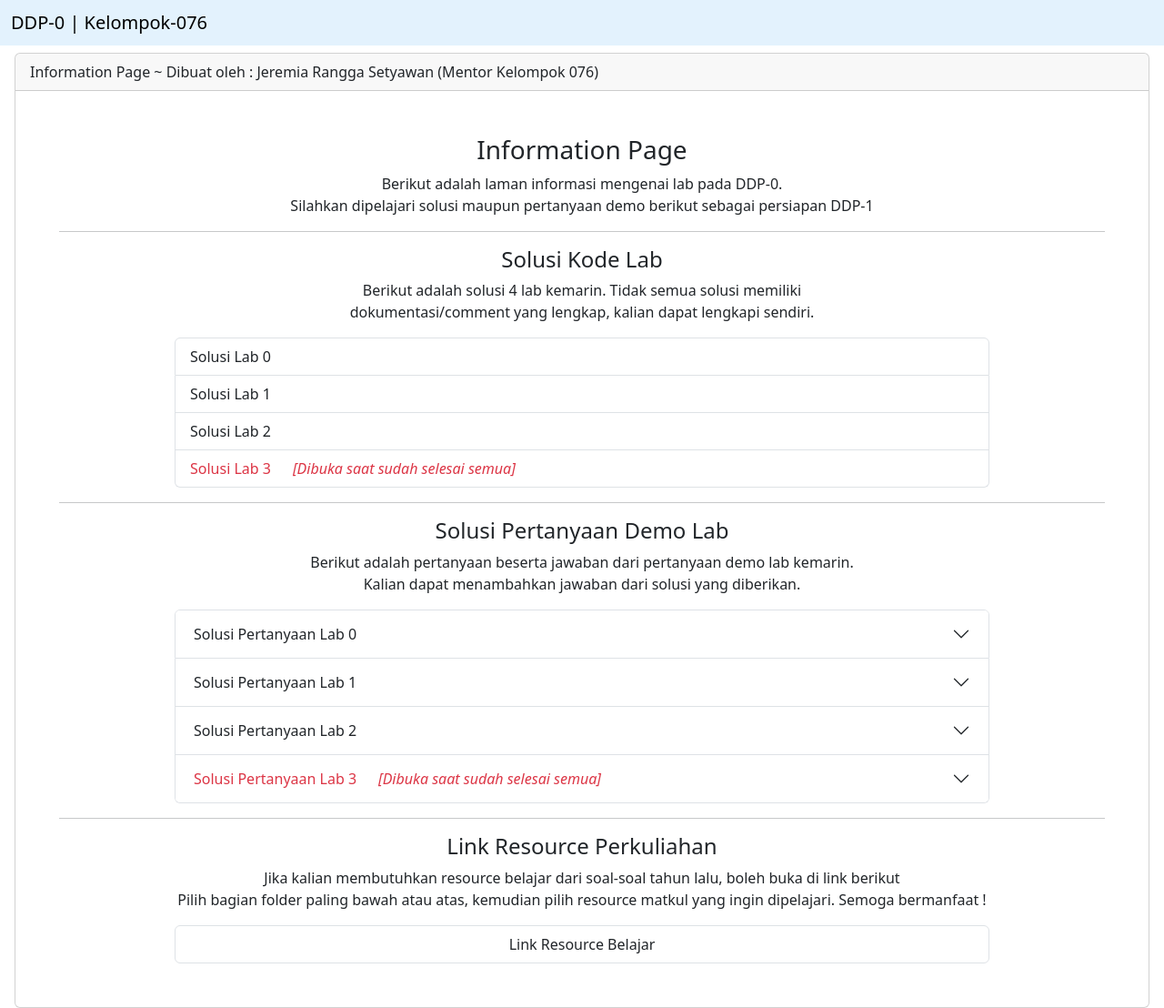
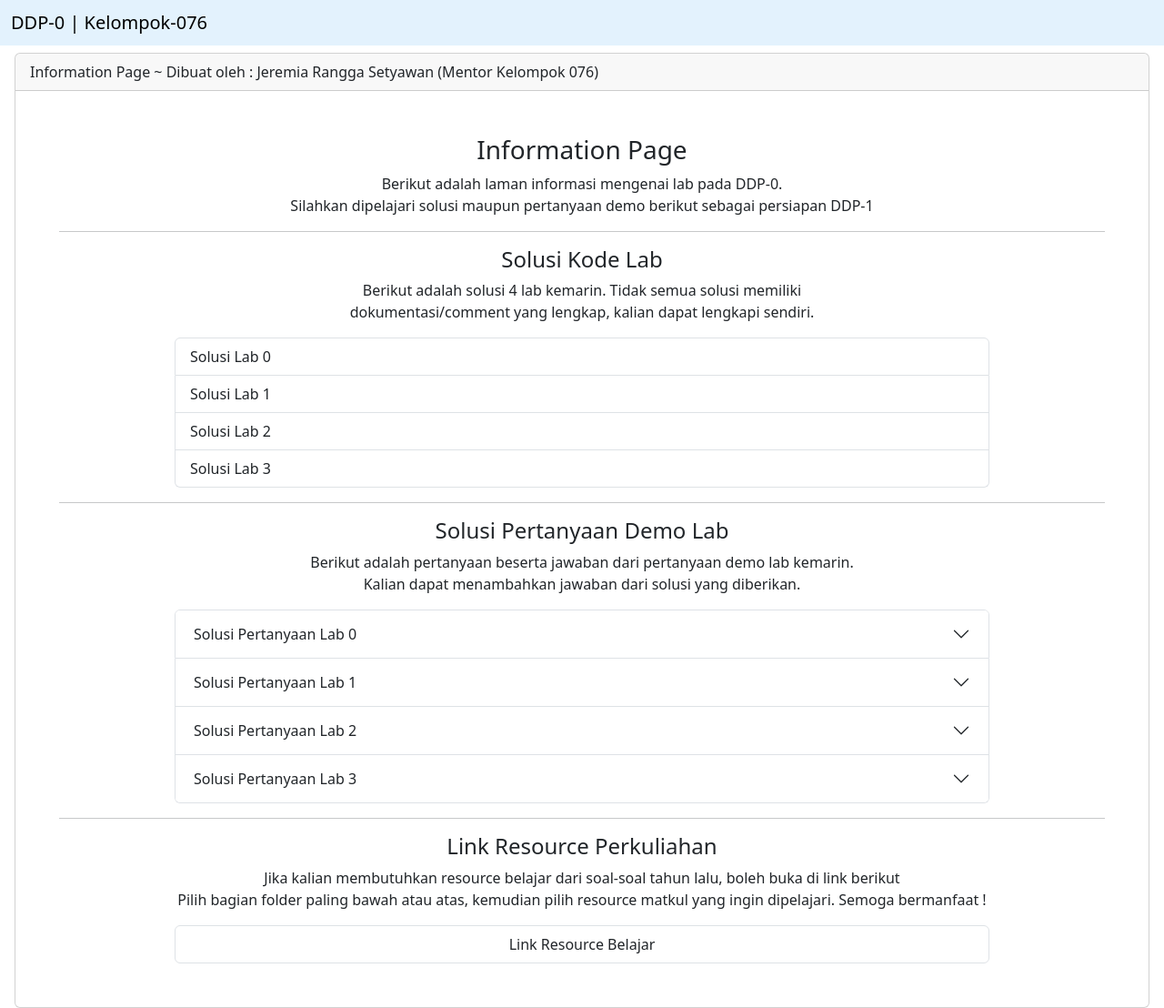
Before and after one commit to jeremiaranggasetyawan/ddp076, a plain HTML site: page info.html in a window 1280 px wide. Shown: the whole page at 91% size. Drawn offline with nearby package versions, Linux system fonts and the light colour scheme.

Commit message:
open lab 3

```diff
--- a/info.html
+++ b/info.html
@@ -79,8 +79,8 @@
             <a
             href="https://drive.google.com/file/d/1cQ4KlomVBMrhT43tmllZqrac24cf1UBm/view?usp=drive_link"
             target="_blank"
-              class="list-group-item list-group-item-action disabled text-danger"
-              >Solusi Lab 3&ensp;&emsp;<i>[Dibuka saat sudah selesai semua]</i></a
+              class="list-group-item list-group-item-action"
+              >Solusi Lab 3</a
             >
           </div>
         </div>
@@ -576,15 +576,14 @@ Ada di pertanyaan soal no 3. Silahkan pikirkan juga sendiri!</p>
             <div class="accordion-item">
               <h2 class="accordion-header ">
                 <button
-                  class="accordion-button collapsed text-danger"
+                  class="accordion-button collapsed"
                   type="button"
                   data-bs-toggle="collapse"
                   data-bs-target="#collapseFour"
                   aria-expanded="false"
                   aria-controls="collapseFour"
-                  disabled
                 >
-                  Solusi Pertanyaan Lab 3&ensp;&emsp;<i>[Dibuka saat sudah selesai semua]</i>
+                  Solusi Pertanyaan Lab 3</i>
                 </button>
               </h2>
               <div
```
